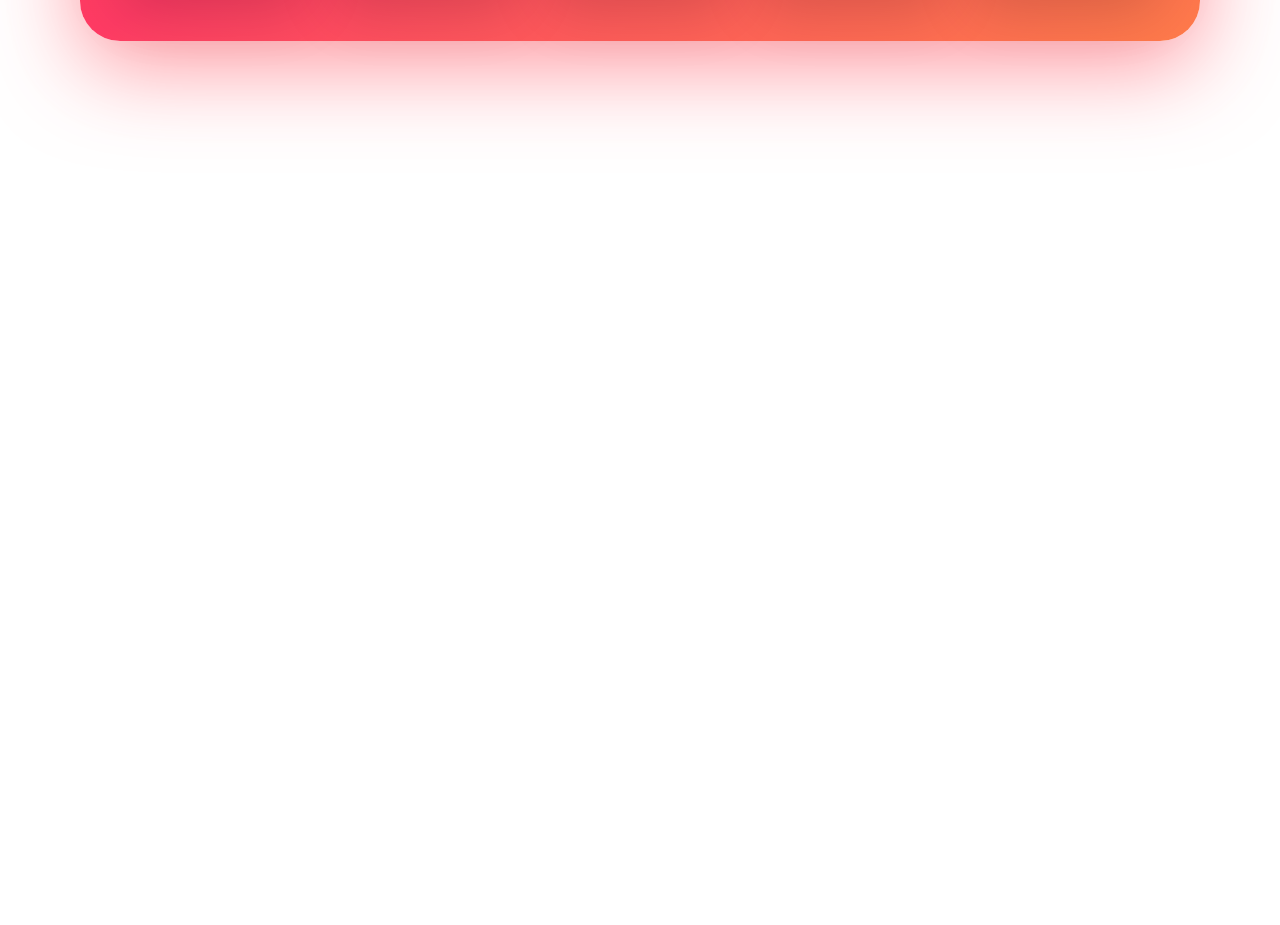
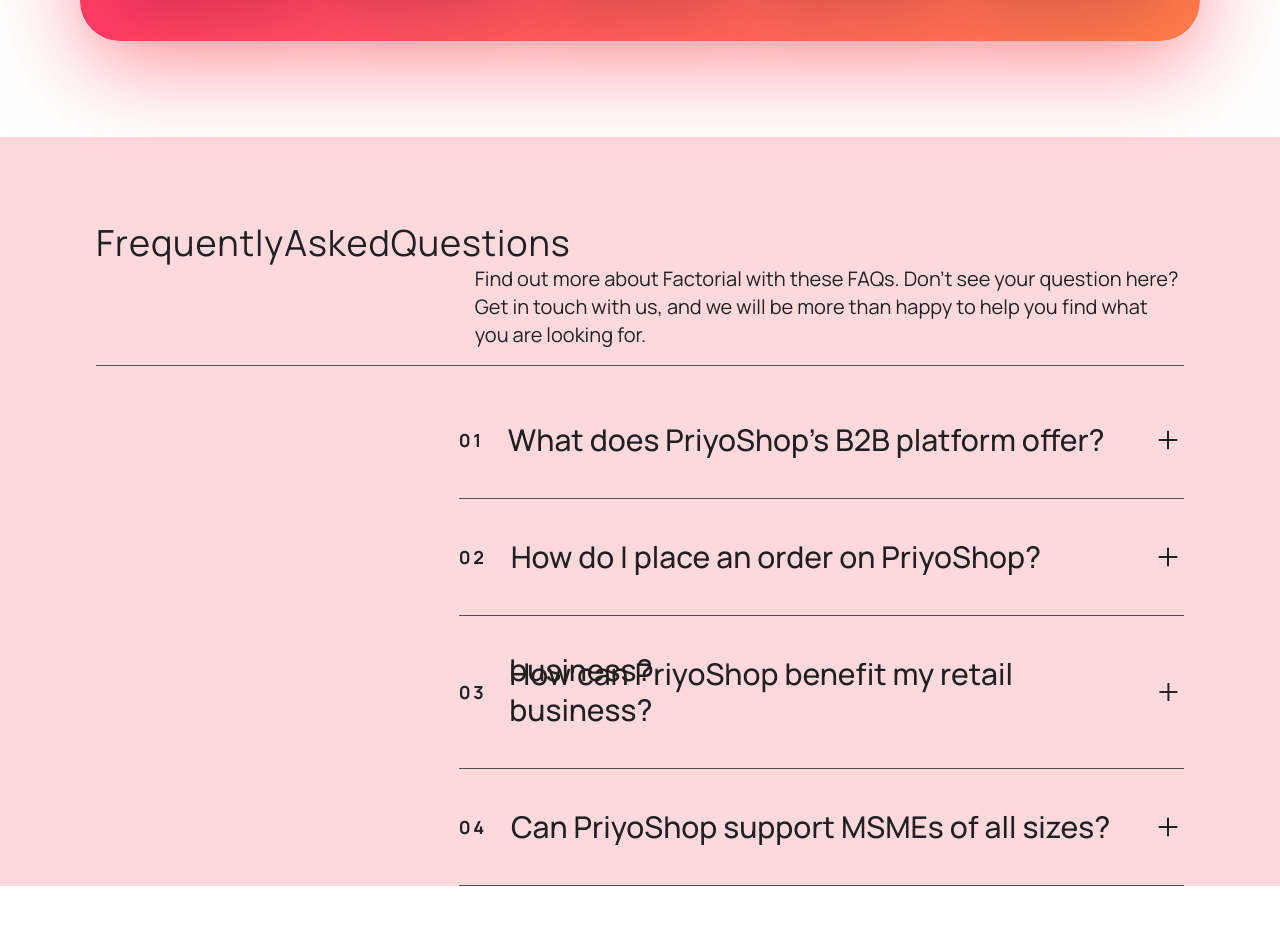
Before and after one commit to hriidzhridoy/priyo-shop-demo, a Next.js app: page / in a window 1280 px wide. Shown: the part 1313-2238 px from the top of the page. Built offline with nearby package versions, Linux system fonts and the light colour scheme.

Commit message:
accrodion animation added in the codebase

```diff
--- a/package.json
+++ b/package.json
@@ -20,6 +20,7 @@
     "npm": "^11.6.3",
     "react": "19.2.0",
     "react-dom": "19.2.0",
+    "react-intersection-observer": "^10.0.0",
     "sass": "^1.94.2",
     "tailwind-merge": "^3.4.0"
   },
--- a/src/app/page.tsx
+++ b/src/app/page.tsx
@@ -4,6 +4,7 @@
 import Preloader from "../components/Preloader/Preloader";
 import Newblock from "@/components/NewBlock/Newblock";
 import HeroText from "@/components/HeroText";
+import AccordianAnimation from "@/components/AccordionAnimation";
 
 export default function Home() {
   const [isLoading, setIsLoading] = useState(true);
@@ -52,6 +53,7 @@
       </AnimatePresence>
       {/* <Newblock className="pt-20 text-black" /> */}
       <HeroText />
+      <AccordianAnimation />
     </main>
   );
 }
--- /dev/null
+++ b/src/components/AccordionAnimation.jsx
@@ -0,0 +1,223 @@
+import React, { useState, useEffect } from "react";
+import { motion, useAnimation } from "framer-motion";
+import { useInView } from "react-intersection-observer";
+
+// Accordion titles and descriptions
+const Title = "Frequently Asked Questions";
+const SubTitle =
+  "Find out more about Factorial with these FAQs. Don’t see your question here? Get in touch with us, and we will be more than happy to help you find what you are looking for.";
+const skillsData = [
+  {
+    title: "What does PriyoShop’s B2B platform offer?",
+    description:
+      "PriyoShop is a B2B platform that streamlines sourcing, ordering, and delivery of goods for retail businesses.",
+  },
+  {
+    title: "How do I place an order on PriyoShop?",
+    description:
+      "Simply install the app, register with your details, select your products, and place your order.",
+  },
+  {
+    title: "How can PriyoShop benefit my retail business?",
+    description:
+      "By connecting you with top brands, PriyoShop helps you easily source quality products and get fast delivery.",
+  },
+  {
+    title: "Can PriyoShop support MSMEs of all sizes?",
+    description:
+      "Yes, PriyoShop is designed to support MSMEs at any scale with scalable solutions for sourcing and delivery.",
+  },
+];
+
+// Icon component that rotates when accordion is open
+const ExpandIcon = ({ isOpen }) => (
+  <motion.svg width="32" height="32" viewBox="0 0 24 24" className="ml-4">
+    <line
+      x1="5"
+      y1="12"
+      x2="19"
+      y2="12"
+      stroke="currentColor"
+      strokeWidth="1.5"
+    />
+    <motion.line
+      x1="12"
+      y1="5"
+      x2="12"
+      y2="19"
+      stroke="currentColor"
+      strokeWidth="1.5"
+      animate={{ rotate: isOpen ? 90 : 0 }}
+      initial={false}
+      transition={{ duration: 0.5, ease: "easeInOut" }}
+      style={{ originX: "50%", originY: "50%" }}
+    />
+  </motion.svg>
+);
+
+const AccordianAnimation = () => {
+  const [activeIndexes, setActiveIndexes] = useState([]);
+  const controls = useAnimation();
+  const [ref, inView] = useInView({ threshold: 0.1 });
+
+  const toggleAccordion = (index) => {
+    setActiveIndexes((prevIndexes) =>
+      prevIndexes.includes(index)
+        ? prevIndexes.filter((i) => i !== index)
+        : [...prevIndexes, index]
+    );
+  };
+
+  useEffect(() => {
+    if (inView) {
+      controls.start("visible");
+    }
+  }, [controls, inView]);
+
+  // Animation variants for letter-by-letter title animation
+  const letterVariants = {
+    hidden: { opacity: 0, y: 30 },
+    visible: (i) => ({
+      opacity: 1,
+      y: 0,
+      transition: {
+        delay: i * 0.05,
+        duration: 0.4,
+      },
+    }),
+  };
+
+  // Animation variants for sliding the title and index
+  const titleVariants = {
+    initial: { y: 0 },
+    hover: { y: 40 },
+  };
+
+  const hiddenTitleVariants = {
+    initial: { y: -40 },
+    hover: { y: 0 },
+  };
+
+  const indexVariants = {
+    initial: { y: 0 },
+    hover: { y: -40 },
+  };
+
+  const hiddenIndexVariants = {
+    initial: { y: 40 },
+    hover: { y: 0 },
+  };
+
+  return (
+    <div className="relative  flex flex-col bg-primary/20 text-[#202020]">
+      <div className="max-w-screen mx-auto my-6 sm:my-auto px-4 md:px-24 w-full">
+        {/* HEADER */}
+        <div
+          ref={ref}
+          className="flex flex-col gap-4 md:flex-row md:items-center md:justify-between"
+        >
+          <h1 className="flex justify-start text-2xl sm:text-4xl tracking-wide w-full md:w-1/3">
+            {Title.split("").map((letter, index) => (
+              <motion.span
+                key={index}
+                custom={index}
+                initial="hidden"
+                animate={controls}
+                variants={letterVariants}
+                className="inline-block"
+              >
+                {letter}
+              </motion.span>
+            ))}
+          </h1>
+          <span className="text-sm sm:text-xl md:mr-auto md:mt-32 mt-2">
+            {SubTitle}
+          </span>
+        </div>
+
+        <div className="border-b border-[#505050] mt-4" />
+
+        {/* ACCORDION LIST */}
+        <div className="w-full md:w-2/3 md:ml-auto mt-6 md:mt-4">
+          {skillsData.map((skill, index) => (
+            <motion.div
+              key={index}
+              className="border-b border-[#505050] relative group"
+              initial="initial"
+              whileHover="hover"
+            >
+              <div
+                className="flex justify-between items-center py-6 sm:py-10 cursor-pointer"
+                onClick={() => toggleAccordion(index)}
+                aria-expanded={activeIndexes.includes(index)}
+                aria-controls={`panel-${index}`}
+              >
+                <div className="flex items-center gap-x-4 sm:gap-x-6 relative">
+                  <div className="relative overflow-hidden">
+                    {/* Current Index */}
+                    <motion.span
+                      className="text-xs sm:text-lg tracking-[0.15em] font-bold mb-auto block"
+                      variants={indexVariants}
+                      transition={{ duration: 0.3 }}
+                    >
+                      {String(index + 1).padStart(2, "0")}
+                    </motion.span>
+                    {/* Hidden Index */}
+                    <motion.span
+                      className="text-xs sm:text-lg tracking-[0.15em] font-bold mb-auto block absolute top-0 left-0"
+                      variants={hiddenIndexVariants}
+                      transition={{ duration: 0.3 }}
+                    >
+                      {String(index + 1).padStart(2, "0")}
+                    </motion.span>
+                  </div>
+
+                  <div className="relative overflow-hidden max-w-full">
+                    {/* Current Title */}
+                    <motion.span
+                      className="text-base sm:text-2xl md:text-3xl font-medium block"
+                      variants={titleVariants}
+                      transition={{ duration: 0.3 }}
+                    >
+                      {skill.title}
+                    </motion.span>
+                    {/* Hidden Title */}
+                    <motion.span
+                      className="text-base sm:text-2xl md:text-3xl font-medium block absolute top-0 left-0"
+                      variants={hiddenTitleVariants}
+                      transition={{ duration: 0.3 }}
+                    >
+                      {skill.title}
+                    </motion.span>
+                  </div>
+                </div>
+                <ExpandIcon isOpen={activeIndexes.includes(index)} />
+              </div>
+
+              <motion.div
+                id={`panel-${index}`}
+                initial={{ height: 0 }}
+                animate={{
+                  height: activeIndexes.includes(index) ? "auto" : 0,
+                }}
+                transition={{ duration: 0.5, ease: "easeInOut" }}
+                style={{ overflow: "hidden" }}
+              >
+                <div className="pb-6 sm:pb-8 pr-4 sm:pr-12 text-sm sm:text-lg whitespace-pre-line">
+                  <p>{skill.description}</p>
+                </div>
+              </motion.div>
+
+              {/* Underline hover effect */}
+              <div className="absolute bottom-0 left-0 w-full h-[1.5px] bg-transparent group-hover:bg-[#2b2a2a] transition-all duration-700 ease-in">
+                <div className="h-full w-0 group-hover:w-full bg-[#2b2a2a] transition-all duration-700 ease-out"></div>
+              </div>
+            </motion.div>
+          ))}
+        </div>
+      </div>
+    </div>
+  );
+};
+
+export default AccordianAnimation;
```
Also changed, not shown: 1 other file (tests, documents, lock files or other folders).
